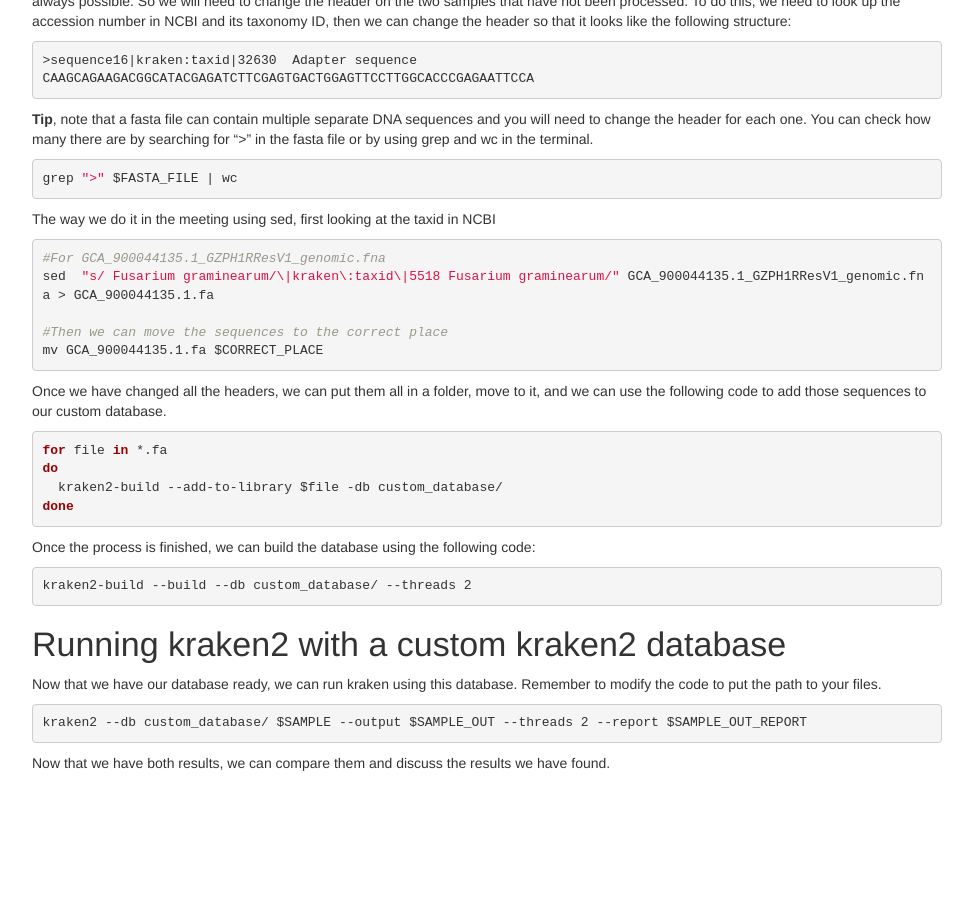
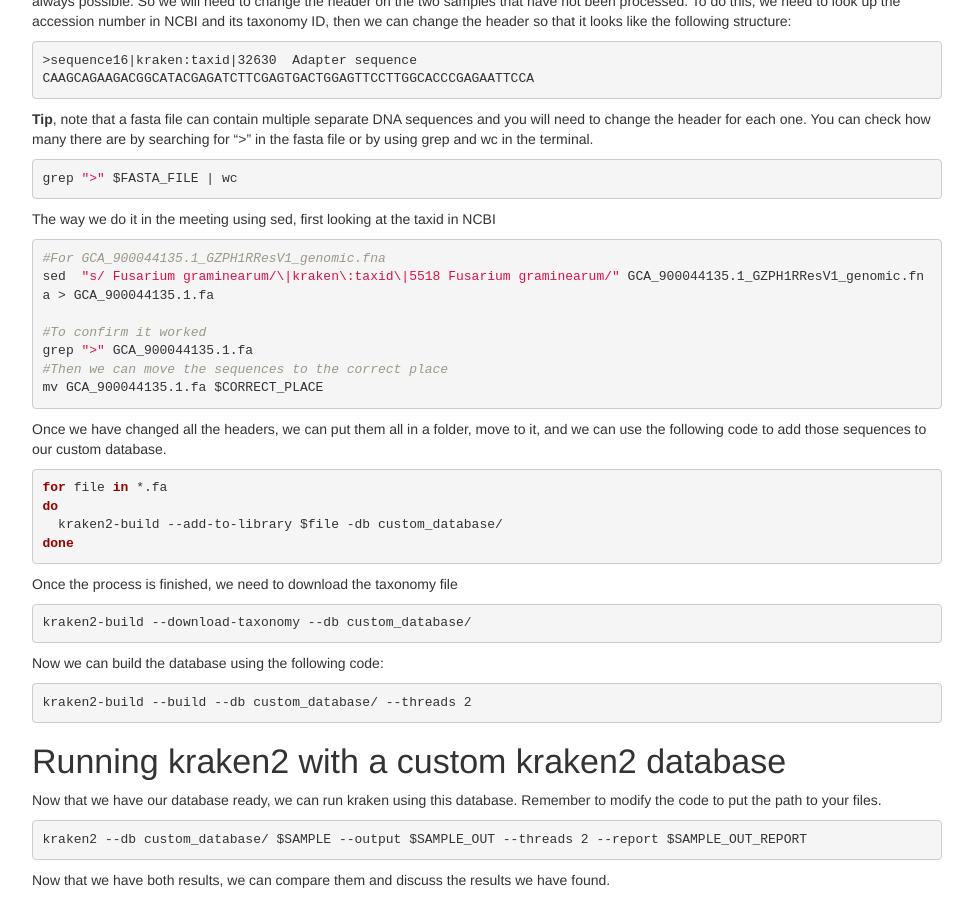
Before and after one commit to pyrosilesl97/endogenomiks_courses, a Jekyll site: the page static_files/codes/Kraken2_p1.html, which Jekyll copies as it is, in a window 1280 px wide and 900 px high, scrolled down 1568 px. Shown: the whole window, without its empty margins (153-1126 px from the left). Built offline with Jekyll 4.4.1, drawn with Linux system fonts in a browser that asks for light colours; before the commit the page ends 2351 px from its top, so only the background shows below that.

Commit message:
add the taxonomy download

```diff
--- a/static_files/codes/Kraken2_p1.html
+++ b/static_files/codes/Kraken2_p1.html
@@ -457,6 +457,8 @@
 <pre class="bash"><code>#For GCA_900044135.1_GZPH1RResV1_genomic.fna
 sed  &quot;s/ Fusarium graminearum/\|kraken\:taxid\|5518 Fusarium graminearum/&quot; GCA_900044135.1_GZPH1RResV1_genomic.fna &gt; GCA_900044135.1.fa
 
+#To confirm it worked
+grep &quot;&gt;&quot; GCA_900044135.1.fa
 #Then we can move the sequences to the correct place
 mv GCA_900044135.1.fa $CORRECT_PLACE
 </code></pre>
@@ -467,8 +469,10 @@
 do
   kraken2-build --add-to-library $file -db custom_database/
 done</code></pre>
-<p>Once the process is finished, we can build the database using the
-following code:</p>
+<p>Once the process is finished, we need to download the taxonomy
+file</p>
+<pre class="bash"><code>kraken2-build --download-taxonomy --db custom_database/</code></pre>
+<p>Now we can build the database using the following code:</p>
 <pre class="bash"><code>kraken2-build --build --db custom_database/ --threads 2</code></pre>
 </div>
 <div id="running-kraken2-with-a-custom-kraken2-database" class="section level1">
```
Also changed, not shown: static_files/codes/Kraken2_p1.Rmd (+7 -1 lines).
